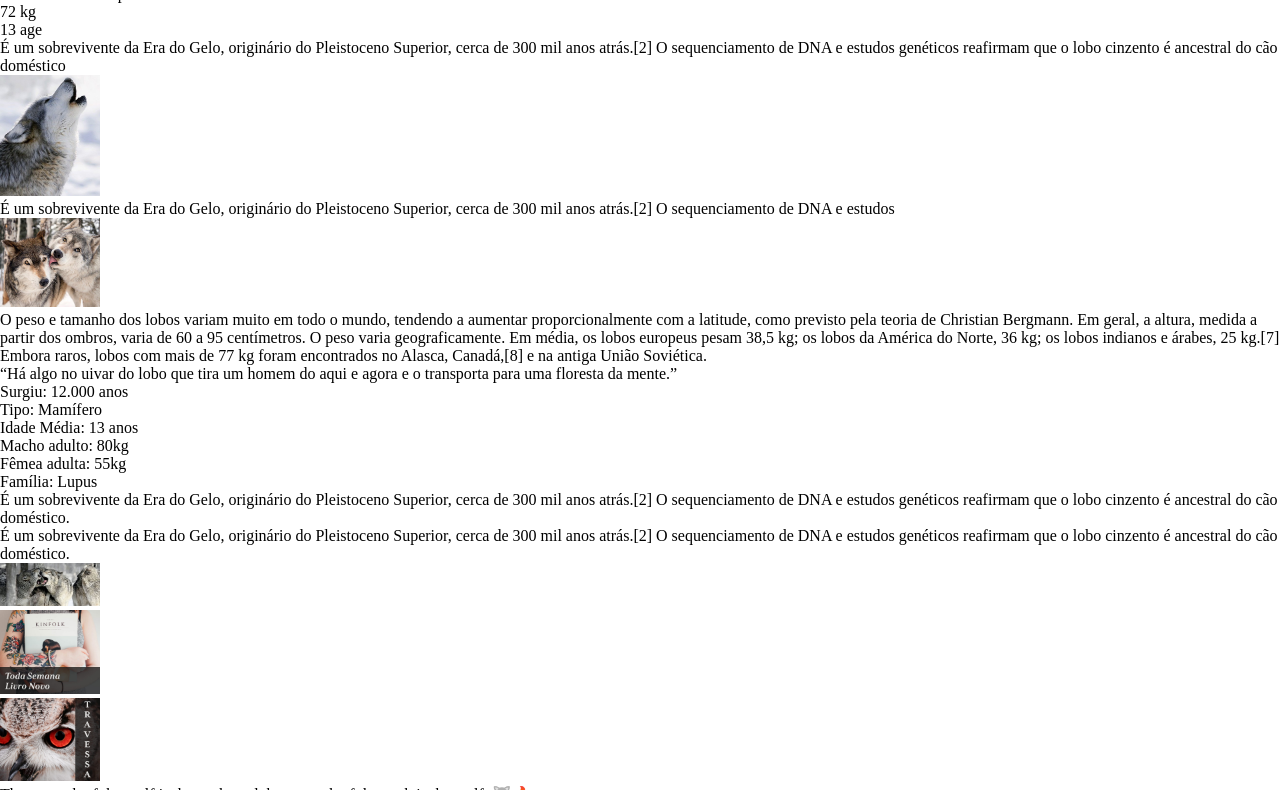
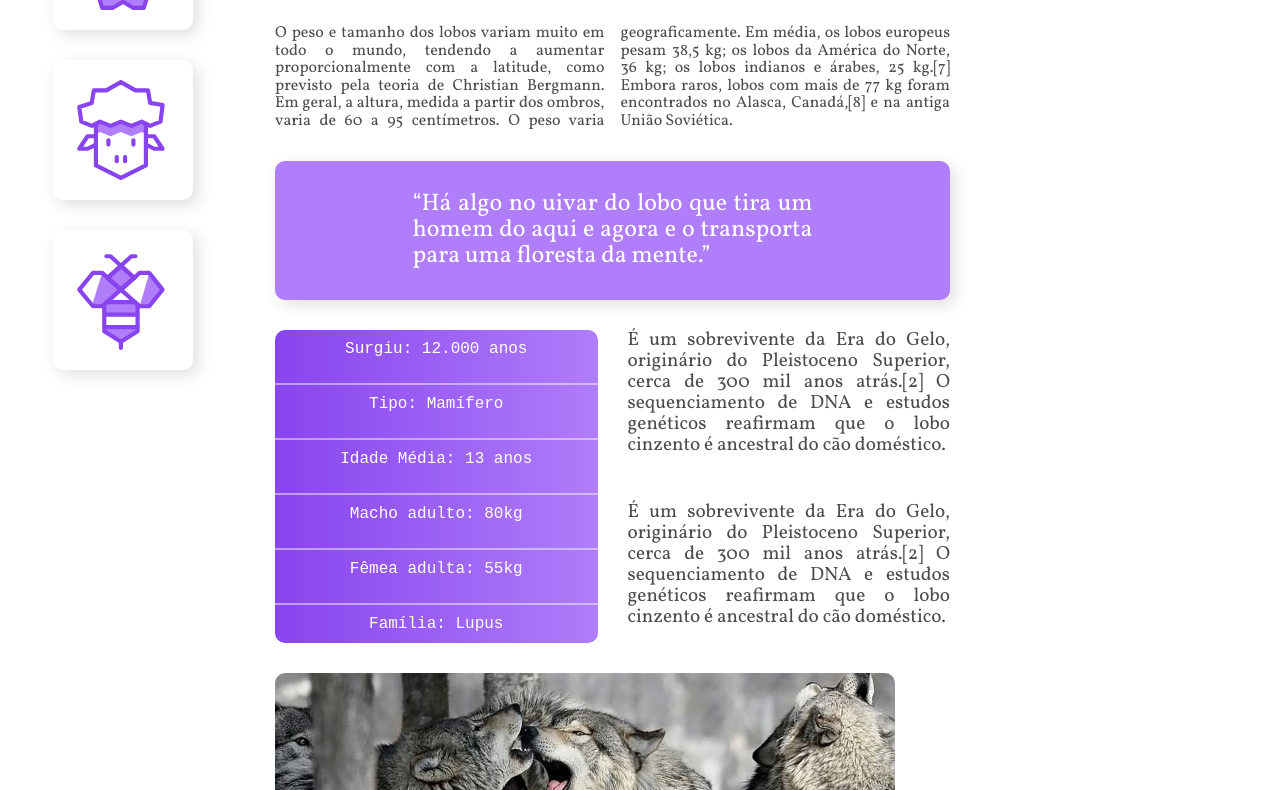
Before and after one commit to Kelvin-melo06/Grid_layout, a plain HTML site: page index.html in a window 1280 px wide. Shown: the part 751-1541 px from the top of the page. Drawn offline with Linux system fonts and the light colour scheme.

Commit message:
comitedd

```diff
--- a/index.html
+++ b/index.html
@@ -69,24 +69,24 @@
         </div>
 
 
-        <p>É um sobrevivente da Era do Gelo, originário do Pleistoceno Superior, cerca de 300 mil anos atrás.[2] O sequenciamento de DNA e estudos genéticos reafirmam que o lobo cinzento é ancestral do cão doméstico</p>
+        <p class="column-extended">É um sobrevivente da Era do Gelo, originário do Pleistoceno Superior, cerca de 300 mil anos atrás.[2] O sequenciamento de DNA e estudos genéticos reafirmam que o lobo cinzento é ancestral do cão doméstico</p>
 
 
-        <img src="imagens/wolf1.jpg" alt="Wolf1">
+        <img class="row-extended" src="imagens/wolf1.jpg" alt="Wolf1">
 
 
-        <p>É um sobrevivente da Era do Gelo, originário do Pleistoceno Superior, cerca de 300 mil anos atrás.[2] O sequenciamento de DNA e estudos</p>
+        <p class="p_chances">É um sobrevivente da Era do Gelo, originário do Pleistoceno Superior, cerca de 300 mil anos atrás.[2] O sequenciamento de DNA e estudos</p>
 
 
         <img src="imagens/wolf2.jpg" alt="Wolf2">
 
 
-        <p>O peso e tamanho dos lobos variam muito em todo o mundo, tendendo a aumentar proporcionalmente com a latitude, como previsto pela teoria de Christian Bergmann. Em geral, a altura, medida a partir dos ombros, varia de 60 a 95 centímetros.
+        <p class="column-2">O peso e tamanho dos lobos variam muito em todo o mundo, tendendo a aumentar proporcionalmente com a latitude, como previsto pela teoria de Christian Bergmann. Em geral, a altura, medida a partir dos ombros, varia de 60 a 95 centímetros.
 
         O peso varia geograficamente. Em média, os lobos europeus pesam 38,5 kg; os lobos da América do Norte, 36 kg; os lobos indianos e árabes, 25 kg.[7] Embora raros, lobos com mais de 77 kg foram encontrados no Alasca, Canadá,[8] e na antiga União Soviética.</p>
 
 
-        <blockquote class="citacao">
+        <blockquote class="citacao column-extended">
 
            <p>“Há algo no uivar do lobo que tira um homem do aqui e agora e o transporta para uma floresta da mente.”</p>
 
@@ -113,7 +113,7 @@
        </div>
 
 
-       <img src="imagens/wolf3.jpg" alt="wolf3">
+       <img class="column-extended" src="imagens/wolf3.jpg" alt="wolf3">
 
       </main>
 
@@ -135,7 +135,7 @@
 
       <footer class="footer">
 
-        <p>The strength of the wolf is the pack, and the strength of the pack is the wolf. 🐺🔥</p>
+        <p>The Strength Of The Wolf is The Pack, and The Strength Of The Pack is The Wolf🐺🔥</p>
 
       </footer>
 
--- a/style.css
+++ b/style.css
@@ -1,10 +1,279 @@
 @charset 'UTF-8';
+
+@import url('https://fonts.googleapis.com/css2?family=Vollkorn:ital,wght@0,400..900;1,400..900&display=swap');
 
 *{
     padding: 0;
     margin: 0;
 }
 
+li{
+    list-style: none;
+}
+
+
+a{
+    text-decoration: none;
+}
+
+
 img{
+    border-radius: 10px;
+    display: block;
+}
+
+
+/*  GRID-GERAL */
+
+.container-grid{
+  display: grid;
+  grid-template-columns: minmax(160px, 1fr) 3fr 300px;
+  grid-template-areas:
+  'header header header'
+  'sidenav content anuncios'
+  'footer footer footer'
+  ;
+}
+
+/*  HEADER  */
+
+.header{
+    grid-area: header;
+    display: grid;
+    grid-template-columns: 1fr auto;
+    padding: 30px;
+    align-items: center;
+    color: white;
+    background: linear-gradient(to right, #8844ee, #b07dfb);
+}
+
+
+header ul{
+    display: flex;
+    flex-wrap: wrap;
+}
+
+
+header ul li a{
+    display: block;
+    padding: 10px;
+    color: white;
+    font-size: 1.125em;
+    background-color: rgba(0, 0, 0, .1);
+    border-radius: 10px;
+    transition: 0.1s;
+}
+
+
+header ul li a:hover{
+    background-color: rgba(0, 0, 0, .5);
+}
+
+
+header li + li{
+    margin-left: 30px;
+}
+
+
+.logo{
+    max-width: 200px;
+}
+
+
+/*  SIDENAV  */
+
+
+.sidenav{
+    grid-area: sidenav;
+    background-color: white;
+    padding: 30px;
+}
+
+
+.sidenav li a{
+    display: block;
+    min-width: 60px;
     max-width: 100px;
+    margin: 0 auto 30px auto;
+    border-radius: 10px;
+    box-shadow: 5px 5px 15px rgba(44,44,44,0.15);
+    padding: 20px;
+    transition: .1s ease-out;
 }
+
+
+.sidenav li a:hover{
+    background-color: #b07dfb;
+    padding: 25px;
+}
+
+
+/*  CONTENT */
+
+
+.content{
+    grid-area: content;
+    font-family: 'Vollkorn', cursive;
+    max-width: 900px;
+    margin: 0 auto;
+    padding: 30px;
+    display: grid;
+    grid-template-columns: 1fr 1fr;
+    grid-gap: 30px;
+    text-align: justify;
+}
+
+
+/*  ESTILIZAÇÃO DO CONTENT  */
+
+
+p{
+   color: rgba(0, 0, 0, .7);
+   line-height: 1.1em;
+}
+
+
+.informacoes p + p{
+    margin-top: 45px;
+}
+
+.informacoes p{
+    font-size: 1.2em;
+}
+
+
+
+/* ESTILIZAÇÃO DO TÍTULO */
+
+
+.titulo h1{
+    color: #b07dfb;
+    font-size: 4em;
+    line-height: 0.9em;
+}
+
+
+.titulo span{
+    color: #b07dfb;
+    font-style: italic;
+}
+
+
+/* ESTILIZAÇÃO DAS 'CARACTERÍSTICAS' */
+
+.caracteristicas{
+    display: flex;
+    align-items: flex-start;
+}
+
+.caracteristicas > div{
+    background: linear-gradient(to bottom, #8844ee, #b07dfb);
+    padding: 10px;
+    width: 90px;
+    text-align: center;
+    border-radius: 10px;
+    box-shadow: 5px 5px 15px rgba(44,44,44,0.15);
+}
+
+.caracteristicas > div:first-child{
+    margin-right: 30px;
+}
+
+.numero{
+    color:#b07dfb;
+    padding: 10px;
+    font-size: 3em;
+}
+
+.rotulo{
+    display: block;
+    background-color: white;
+    color: #b07dfb;
+    border-radius: 0 0 10px 10px;
+    margin: 0 -11px -10px -11px;
+}
+
+
+/* CONFIGURAÇÕES DO CONTENT */
+.column-extended{
+    grid-column: 1 / 3;
+}
+
+.row-extended{
+    grid-row: span 2;
+    align-self: end;
+}
+
+.column-2{
+    columns: 2;
+    grid-column: span 2;
+}
+
+.p_chances{
+    color: #b07dfb;
+    font-size: 0.9em;
+    max-width: 16em;
+}
+
+.citacao{
+    background-color: #b07dfb;
+    padding: 30px;
+    border-radius: 10px;
+    box-shadow: 5px 5px 15px rgba(44,44,44,0.15);
+}
+
+
+.citacao > p{
+    max-width: 400px;
+    color: white;
+    margin: 0 auto;
+    font-size: 1.5em;
+}
+
+.atributos{
+    background: linear-gradient(to right, #8844ee, #b07dfb);
+    border-radius: 10px;
+    align-self: start;
+}
+
+.atributos li + li{
+    margin-top: 15px;
+    border-top: 2px solid rgba(255, 255, 255, 0.466);
+}
+
+.atributos li{
+    padding: 10px;
+    color: white;
+    text-align: center;
+    font-family: monospace, cursive;
+}
+
+
+/*  ANUNCIOS */
+
+
+.anuncios{
+    grid-area: anuncios;
+    background-color: white;
+    display: grid;
+    align-content: start;
+    padding: 30px;
+    grid-gap: 30px;
+}
+
+.anuncio-item img{
+    max-width: 250px;
+}
+
+
+/*  FOOTER  */
+
+
+.footer{
+    grid-area: footer;
+    background: linear-gradient(to right, #8844ee, #b07dfb);
+    padding: 20px;
+    text-align: center;
+    color: white;
+    font-family: 'Vollkorn', cursive;
+}
```
